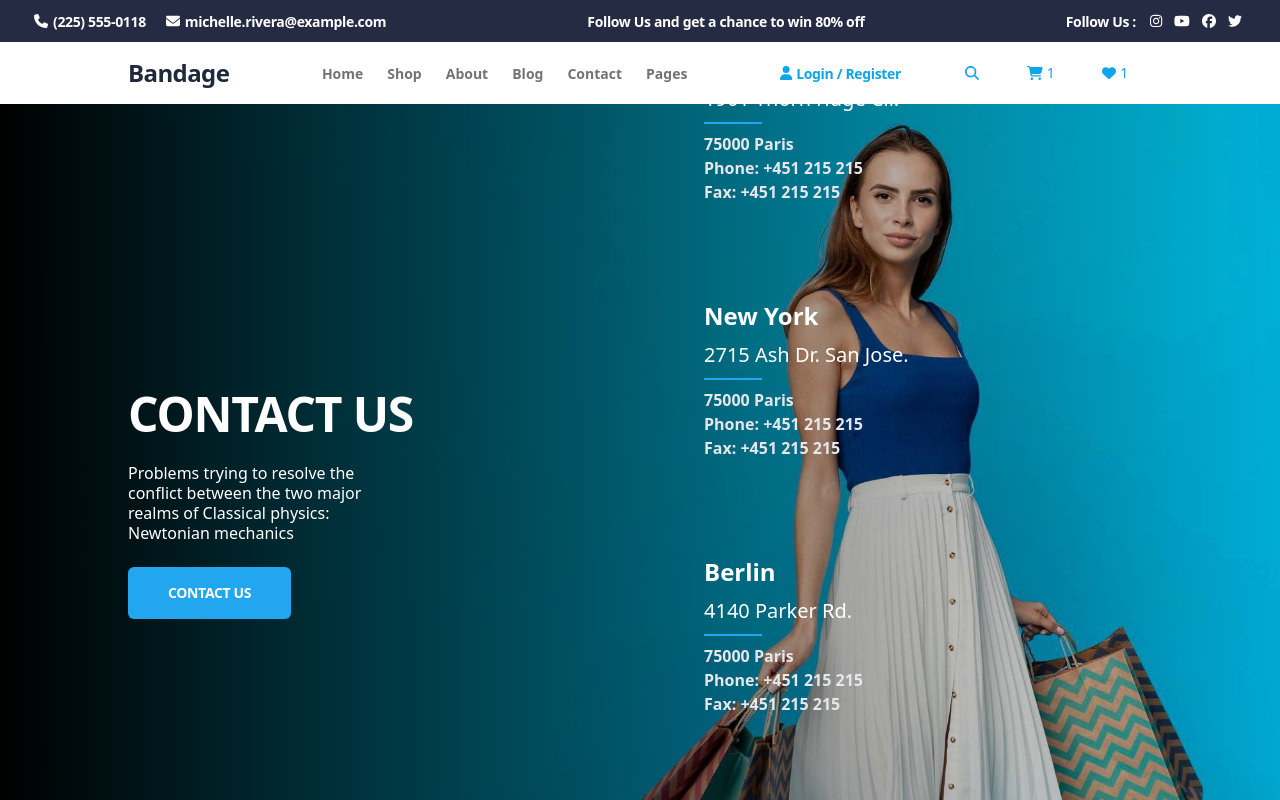
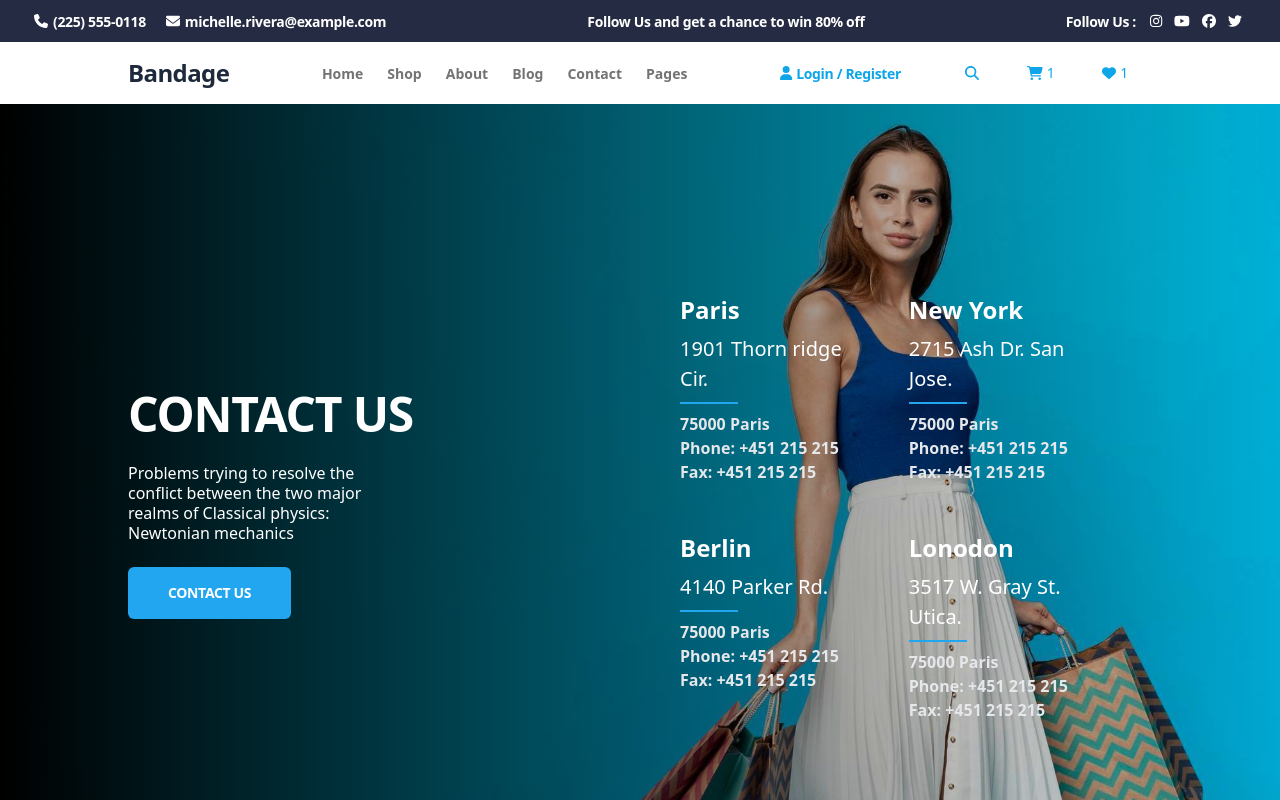
Before and after one commit to malidegirmenci/ReaCommerce-Frontend, a React (Vite) app: page /contact in a window 1280 px wide. Shown: the top 800 px of the page. Built offline with nearby package versions, Linux system fonts and the light colour scheme.

Commit message:
realigned

```diff
--- a/src/pages/Contact.jsx
+++ b/src/pages/Contact.jsx
@@ -7,7 +7,7 @@ export default function Contact() {
 
     const locationsArr = locations.map((item, index) => {
         return (
-            <div className="p-4 rounded-sm " key={index}>
+            <div className="basis-[40%]" key={index}>
                 <div className="text-white text-2xl font-bold leading-loose">{item.city}</div>
                 <div className="text-white text-xl font-normal  leading-[30px]">{item.address}</div>
                 <div className="w-[58px] h-[2px] my-2 bg-[#23A6F0]" />
@@ -28,7 +28,7 @@ export default function Contact() {
                             <button onClick={() => setShowForm(!isShowForm)} className="px-10 py-3 rounded-md bg-[#23A6F0] text-white text-sm font-bold leading-snug tracking-tight">CONTACT US</button>
                         </div>
                     }
-                    <div className="flex flex-wrap gap-10 w-1/2 ">
+                    <div className="flex flex-wrap gap-10 justify-start items-start w-1/2">
                         {locationsArr}
                     </div>
                 </div>
```
